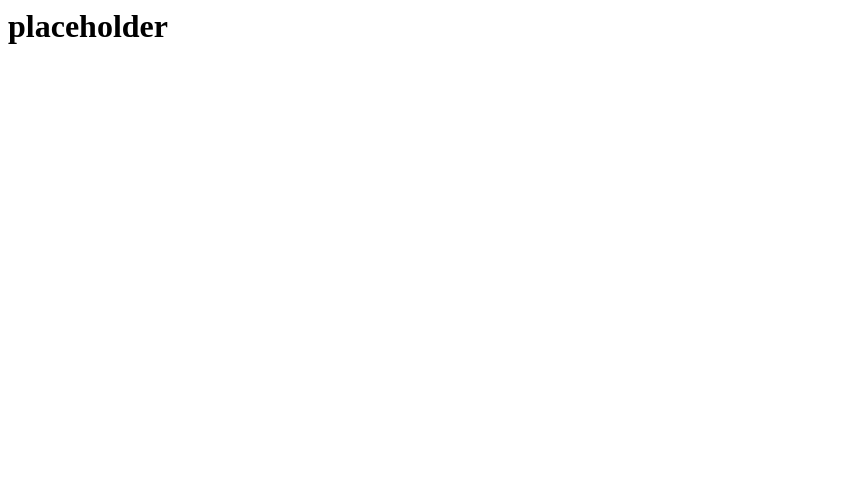
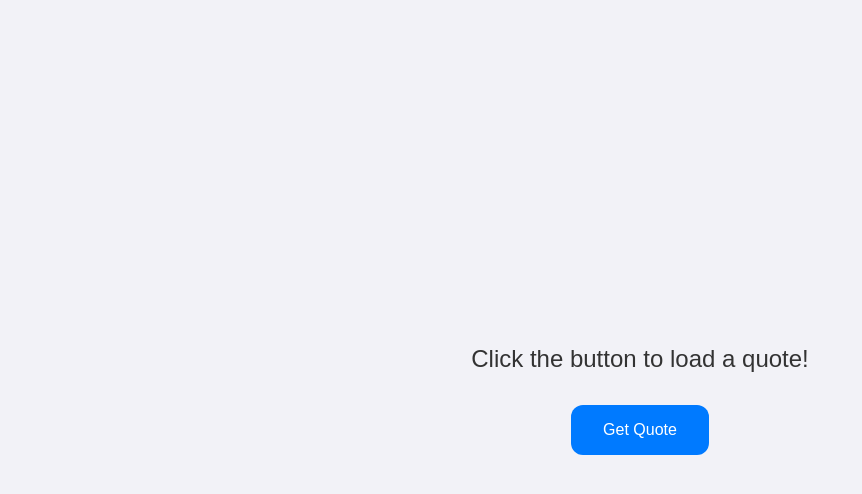
Before and after one commit to HaddenSmith/CS-191-proquote, a plain HTML site: page index.html in a window 1280 px wide. Shown: the whole page, without its empty margins (0-862 px from the left). Drawn offline with Linux system fonts and the light colour scheme.

Commit message:
Update index.html

```diff
--- a/index.html
+++ b/index.html
@@ -1 +1,75 @@
-<h1>placeholder</h1>
+<!DOCTYPE html>
+<html lang="en">
+<head>
+  <meta charset="UTF-8" />
+  <meta name="viewport" content="width=device-width, initial-scale=1.0" />
+  <title>Quote App</title>
+  <style>
+    body {
+      margin: 0;
+      padding: 0;
+      display: flex;
+      justify-content: center;
+      align-items: center;
+      min-height: 100vh;
+      font-family: Arial, sans-serif;
+      background: #f2f2f7;
+    }
+
+    .container {
+      text-align: center;
+      width: 75vw;
+      max-width: 800px;
+    }
+
+    #quote {
+      font-size: 1.5rem;
+      margin-bottom: 2rem;
+      color: #333;
+    }
+
+    button {
+      padding: 1rem 2rem;
+      border: none;
+      border-radius: 12px;
+      background-color: #007aff;
+      color: white;
+      font-size: 1rem;
+      cursor: pointer;
+      transition: background-color 0.2s ease;
+    }
+
+    button:hover {
+      background-color: #005fcc;
+    }
+
+    @media (max-width: 600px) {
+      #quote {
+        font-size: 1.2rem;
+      }
+
+      button {
+        width: 100%;
+      }
+    }
+  </style>
+</head>
+<body>
+  <div class="container">
+    <div id="quote">Click the button to load a quote!</div>
+    <button onclick="loadQuote()">Get Quote</button>
+  </div>
+
+  <script>
+    async function loadQuote() {
+      try {
+        const response = await fetch('https://quote.cs260.click');
+        const data = await response.json();
+        document.getElementById('quote').textContent = data.quote;
+      } catch (error) {
+        document.getElementById('quote').textContent = 'Error loading quote.';
+      }
+    }
+  </script>
+</body>
+</html>
```
